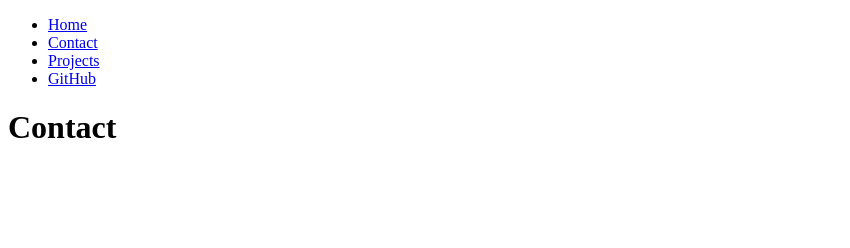
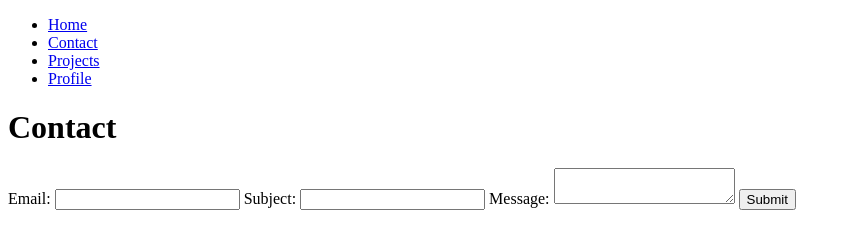
Before and after one commit to nadineorriss/portfolio, a plain HTML site: page contact/index.html in a window 1280 px wide. Shown: the whole page, without its empty margins (0-850 px from the left). Drawn offline with Linux system fonts and the light colour scheme.

Commit message:
added contact form

```diff
--- a/contact/index.html
+++ b/contact/index.html
@@ -11,9 +11,21 @@
             <li><a href="../index.html">Home</a></li>
             <li><a href="./index.html">Contact</a></li>
             <li><a href="../projects/index.html">Projects</a></li>
-            <li><a href="https://github.com/nadineorriss" target="_blank">GitHub</a></li>
+            <li><a href="https://github.com/nadineorriss" target="_blank">Profile</a></li>
         </ul>
     </nav>
     <h1>Contact</h1>
+    <form action="mailto:nadineorriss@ucsd.edu" method="POST" enctype="text/plain">
+        <label for="email">Email:</label>
+        <input type="email" name="email" id="email" required>
+
+        <label for="subject">Subject:</label>
+        <input name="subject" id="subject" required>
+
+        <label for="body">Message:</label>
+        <textarea name="body" id="body" required></textarea>
+
+        <button>Submit</button>
+    </form>
 </body>
 </html>
```
Also changed, not shown: index.html (+1 -1 lines), projects/index.html (+1 -1 lines).
